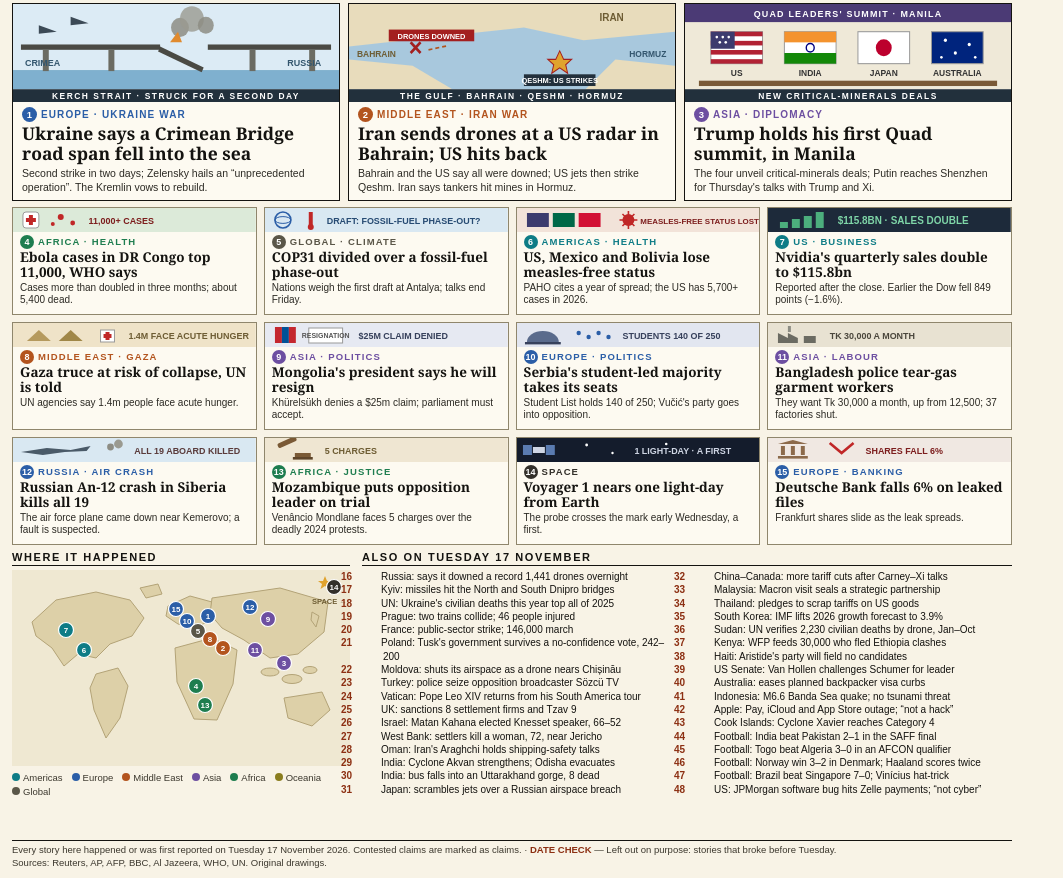
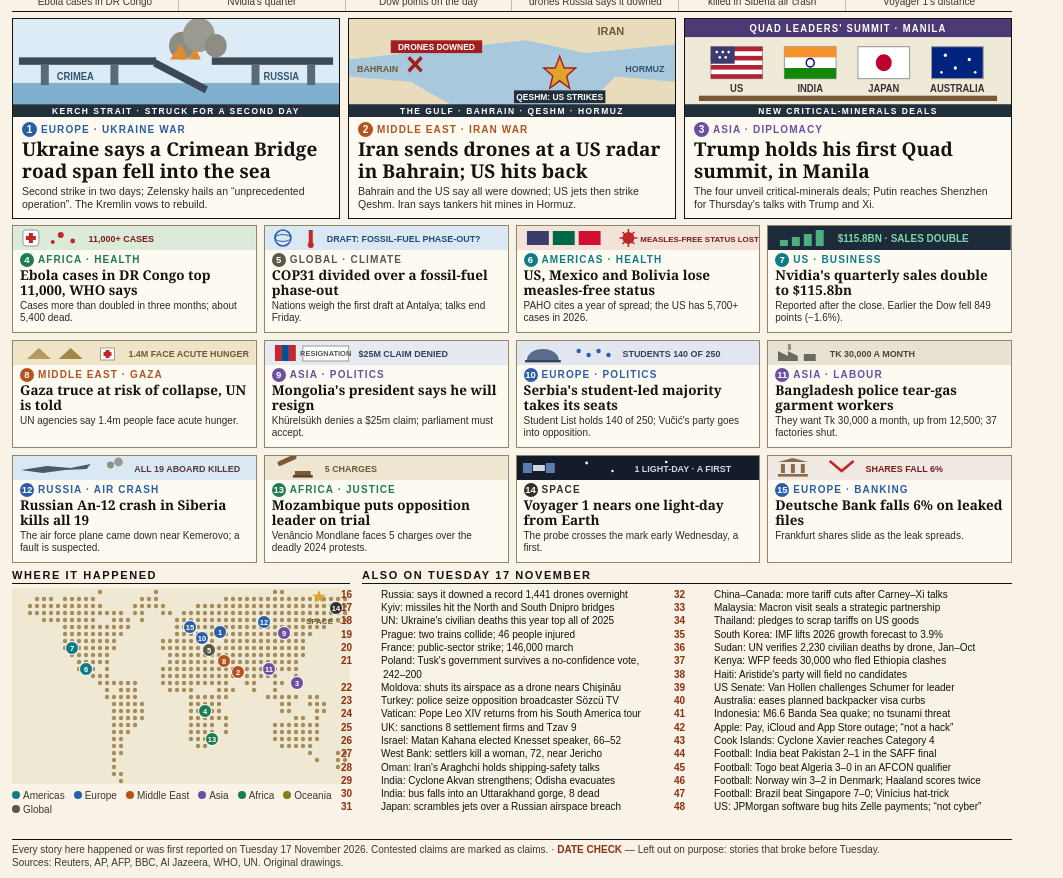
Before and after one commit to kenthu71/news-front-page-20261117, a website: page page.html in a window 1280 px wide. Shown: the part 146-1024 px from the top of the page, without its empty margins (0-1063 px from the left). Drawn offline with Linux system fonts and the light colour scheme.

Commit message:
v2: dotted world map, full craft pass

```diff
--- a/page.html
+++ b/page.html
@@ -19,14 +19,15 @@
   .masthead { border-top:3px solid #141310; border-bottom:2px solid #141310; padding:3px 0 5px 0; }
   .kicker { display:flex; justify-content:space-between; font-size:10px; font-weight:bold; letter-spacing:2.2px; }
   .kicker .r { color:#8c2f12; }
-  .masttitle { text-align:center; font-size:57px; font-weight:bold; line-height:1.04; letter-spacing:.2px; margin-top:1px; }
+  .masttitle { text-align:center; font-size:62px; font-weight:bold; line-height:1.04; letter-spacing:.2px; margin-top:1px; }
+  .nw { white-space:nowrap; }
 
   /* ---------- stat strip ---------- */
   .stats { display:flex; border-top:1px solid #141310; border-bottom:1px solid #141310; }
-  .stat { flex:1; text-align:center; padding:4px 3px 3px 3px; border-right:1px solid #c9bd9d; }
+  .stat { flex:1; text-align:center; padding:5px 3px 4px 3px; border-right:1px solid #c9bd9d; }
   .stat:last-child { border-right:none; }
-  .stat b { display:block; font-family:Georgia,'Times New Roman',serif; font-size:20px; line-height:1.05; }
-  .stat span { display:block; font-size:9.5px; line-height:1.15; color:#3c382e; margin-top:1px; }
+  .stat b { display:block; font-family:Georgia,'Times New Roman',serif; font-size:27px; line-height:1.05; }
+  .stat span { display:block; font-size:10px; line-height:1.15; color:#3c382e; margin-top:1px; }
   .stat.hot b { color:#8c2f12; }
 
   /* ---------- lead cards ---------- */
@@ -35,8 +36,8 @@
   .lead svg { display:block; width:100%; height:98px; }
   .lead .body { padding:5px 9px 0 9px; }
   .tag { font-size:10px; font-weight:bold; letter-spacing:1.1px; }
-  .tag .n { display:inline-block; color:#fff; border-radius:50%; width:15px; height:15px; line-height:15px; text-align:center; font-size:9.5px; margin-right:4px; letter-spacing:0; }
-  .lead h2 { font-family:Georgia,'Times New Roman',serif; font-size:17.5px; line-height:1.14; margin:2px 0 3px 0; }
+  .tag .n { display:inline-block; color:#fff; border-radius:50%; width:15px; height:15px; line-height:15px; text-align:center; font-size:10px; margin-right:4px; letter-spacing:0; }
+  .lead h2 { font-family:Georgia,'Times New Roman',serif; font-size:19px; line-height:1.12; margin:2px 0 3px 0; }
   .lead p { font-size:10.5px; line-height:1.28; color:#2c2a24; }
   .c-eu { background:#2b5ea7; } .c-me { background:#b3541e; } .c-as { background:#6d4fa1; }
   .c-af { background:#1e7d4f; } .c-am { background:#0e7c86; } .c-gl { background:#5a5648; } .c-sp { background:#33302a; }
@@ -48,8 +49,8 @@
   .card { border:1px solid #8f866c; background:#fdfaf1; overflow:hidden; height:108px; }
   .card svg { display:block; width:100%; height:24px; }
   .card .body { padding:3px 7px 0 7px; }
-  .card .tag { font-size:9.5px; }
-  .card .tag .n { width:14px; height:14px; line-height:14px; font-size:9px; }
+  .card .tag { font-size:10px; }
+  .card .tag .n { width:14px; height:14px; line-height:14px; font-size:9.5px; }
   .card h3 { font-family:Georgia,'Times New Roman',serif; font-size:13.5px; line-height:1.12; margin:1px 0 2px 0; }
   .card p { font-size:10px; line-height:1.18; color:#2c2a24; }
 
@@ -58,7 +59,7 @@
   .mapbox { width:338px; flex:none; }
   .alsobox { flex:1; }
   .btitle { font-size:11px; font-weight:bold; letter-spacing:1.6px; border-bottom:1.5px solid #141310; padding-bottom:2px; margin-bottom:4px; }
-  .legend { display:flex; flex-wrap:wrap; gap:3px 9px; font-size:9.5px; color:#3c382e; margin-top:2px; }
+  .legend { display:flex; flex-wrap:wrap; gap:3px 9px; font-size:10px; color:#3c382e; margin-top:2px; }
   .legend i { display:inline-block; width:8px; height:8px; border-radius:50%; margin-right:3px; }
   .legend span { white-space:nowrap; }
   .also { list-style:none; columns:2; column-gap:16px; font-size:10px; line-height:1.33; }
@@ -66,7 +67,7 @@
   .also b { display:inline-block; min-width:19px; color:#8c2f12; }
 
   /* ---------- footer ---------- */
-  .footer { border-top:1.5px solid #141310; padding-top:3px; font-size:9.5px; line-height:1.3; color:#3c382e; display:flex; flex-direction:column; gap:0; }
+  .footer { border-top:1.5px solid #141310; padding-top:3px; font-size:10px; line-height:1.3; color:#3c382e; display:flex; flex-direction:column; gap:0; }
   .footer .dc { font-weight:bold; color:#8c2f12; }
 </style>
 </head>
@@ -93,23 +94,22 @@
 
     <article class="lead">
       <svg viewBox="0 0 328 92" preserveAspectRatio="none" aria-label="Crimean Bridge illustration">
-        <rect x="0" y="0" width="328" height="62" fill="#dcebf5"/>
-        <rect x="0" y="62" width="328" height="18" fill="#7fb0cf"/>
-        <polygon points="26,20 44,26 26,28" fill="#3c4a56"/>
-        <polygon points="58,12 76,18 58,20" fill="#3c4a56"/>
-        <rect x="8" y="38" width="140" height="5" fill="#4a4a44"/>
-        <rect x="196" y="38" width="124" height="5" fill="#4a4a44"/>
-        <rect x="148" y="40" width="48" height="5" fill="#4a4a44" transform="rotate(24 148 40)"/>
-        <rect x="30" y="43" width="6" height="20" fill="#6b6b62"/>
-        <rect x="96" y="43" width="6" height="20" fill="#6b6b62"/>
-        <rect x="238" y="43" width="6" height="20" fill="#6b6b62"/>
-        <rect x="298" y="43" width="6" height="20" fill="#6b6b62"/>
-        <circle cx="168" cy="22" r="9" fill="#8d8d84" opacity=".85"/>
-        <circle cx="180" cy="14" r="12" fill="#9a9a90" opacity=".8"/>
-        <circle cx="194" cy="20" r="8" fill="#8d8d84" opacity=".85"/>
-        <polygon points="158,36 166,26 170,36" fill="#e08a2e"/>
-        <text x="12" y="58" font-size="9" font-weight="bold" fill="#33566e">CRIMEA</text>
-        <text x="276" y="58" font-size="9" font-weight="bold" fill="#33566e">RUSSIA</text>
+        <rect x="0" y="0" width="328" height="60" fill="#dcebf5"/>
+        <rect x="0" y="60" width="328" height="20" fill="#7fb0cf"/>
+        <rect x="6" y="36" width="138" height="7" fill="#3c4a56"/>
+        <rect x="200" y="36" width="122" height="7" fill="#3c4a56"/>
+        <rect x="144" y="38" width="58" height="7" fill="#3c4a56" transform="rotate(26 144 38)"/>
+        <rect x="28" y="43" width="8" height="19" fill="#5a6b78"/>
+        <rect x="98" y="43" width="8" height="19" fill="#5a6b78"/>
+        <rect x="240" y="43" width="8" height="19" fill="#5a6b78"/>
+        <rect x="296" y="43" width="8" height="19" fill="#5a6b78"/>
+        <circle cx="170" cy="25" r="13" fill="#8d8d84"/>
+        <circle cx="187" cy="15" r="16" fill="#9a9a90"/>
+        <circle cx="204" cy="25" r="11" fill="#8d8d84"/>
+        <polygon points="158,38 169,23 176,38" fill="#e08a2e"/>
+        <polygon points="176,38 184,28 189,38" fill="#e08a2e"/>
+        <text x="44" y="57" font-size="9.5" font-weight="bold" fill="#33566e">CRIMEA</text>
+        <text x="252" y="57" font-size="9.5" font-weight="bold" fill="#33566e">RUSSIA</text>
         <rect x="0" y="80" width="328" height="12" fill="#22303c"/>
         <text x="164" y="89" font-size="8.5" font-weight="bold" fill="#ffffff" text-anchor="middle" letter-spacing="1.5">KERCH STRAIT &middot; STRUCK FOR A SECOND DAY</text>
       </svg>
@@ -123,19 +123,18 @@
     <article class="lead">
       <svg viewBox="0 0 328 92" preserveAspectRatio="none" aria-label="Gulf map illustration">
         <rect x="0" y="0" width="328" height="80" fill="#a8c8dd"/>
-        <path d="M0,0 L328,0 L328,26 L236,34 L176,22 L96,30 L0,40 Z" fill="#e8dcbc"/>
-        <path d="M0,80 L0,52 L64,58 L104,80 Z" fill="#e8dcbc"/>
-        <path d="M238,80 L268,52 L328,58 L328,80 Z" fill="#e8dcbc"/>
-        <text x="252" y="16" font-size="10" font-weight="bold" fill="#6d5c33">IRAN</text>
-        <text x="8" y="50" font-size="8.5" font-weight="bold" fill="#6d5c33">BAHRAIN</text>
-        <text x="282" y="50" font-size="8.5" font-weight="bold" fill="#33566e">HORMUZ</text>
-        <path d="M80,43 L100,39" stroke="#b3541e" stroke-width="1.6" stroke-dasharray="4 3"/>
-        <path d="M62,36 l10,10 M72,36 l-10,10" stroke="#a31f1f" stroke-width="2.6"/>
-        <rect x="40" y="24" width="86" height="11" fill="#a31f1f"/>
-        <text x="83" y="32.5" font-size="7.5" font-weight="bold" fill="#fff" text-anchor="middle">DRONES DOWNED</text>
-        <polygon points="212,44 216,52 224,52 218,57 220,65 212,60 204,65 206,57 200,52 208,52" fill="#e0a32e" stroke="#a31f1f" stroke-width="1"/>
-        <rect x="176" y="66" width="72" height="11" fill="#22303c"/>
-        <text x="212" y="74.5" font-size="7.5" font-weight="bold" fill="#fff" text-anchor="middle">QESHM: US STRIKES</text>
+        <path d="M0,0 L328,0 L328,24 L238,32 L178,20 L96,28 L0,38 Z" fill="#e8dcbc"/>
+        <path d="M0,80 L0,54 L62,59 L102,80 Z" fill="#e8dcbc"/>
+        <path d="M240,80 L268,54 L328,59 L328,80 Z" fill="#e8dcbc"/>
+        <text x="250" y="15" font-size="11" font-weight="bold" fill="#6d5c33">IRAN</text>
+        <text x="8" y="50" font-size="9" font-weight="bold" fill="#6d5c33">BAHRAIN</text>
+        <text x="278" y="50" font-size="9" font-weight="bold" fill="#33566e">HORMUZ</text>
+        <rect x="42" y="20" width="92" height="12" fill="#a31f1f"/>
+        <text x="88" y="29" font-size="8.5" font-weight="bold" fill="#fff" text-anchor="middle">DRONES DOWNED</text>
+        <path d="M60,36 l13,13 M73,36 l-13,13" stroke="#a31f1f" stroke-width="3.4"/>
+        <polygon points="212,35 216.5,46 228,46 219,53.5 222,65 212,58 202,65 205,53.5 196,46 207.5,46" fill="#e0a32e" stroke="#a31f1f" stroke-width="1.4"/>
+        <rect x="166" y="67" width="92" height="12" fill="#22303c"/>
+        <text x="212" y="76" font-size="8.5" font-weight="bold" fill="#fff" text-anchor="middle">QESHM: US STRIKES</text>
         <rect x="0" y="80" width="328" height="12" fill="#22303c"/>
         <text x="164" y="89" font-size="8.5" font-weight="bold" fill="#ffffff" text-anchor="middle" letter-spacing="1.5">THE GULF &middot; BAHRAIN &middot; QESHM &middot; HORMUZ</text>
       </svg>
@@ -150,30 +149,30 @@
       <svg viewBox="0 0 328 92" preserveAspectRatio="none" aria-label="Quad summit illustration">
         <rect x="0" y="0" width="328" height="80" fill="#efe9d8"/>
         <rect x="0" y="0" width="328" height="17" fill="#4b3a75"/>
-        <text x="164" y="12" font-size="9" font-weight="bold" fill="#ffffff" text-anchor="middle" letter-spacing="1.2">QUAD LEADERS' SUMMIT &middot; MANILA</text>
+        <text x="164" y="12.5" font-size="9.5" font-weight="bold" fill="#ffffff" text-anchor="middle" letter-spacing="1.2">QUAD LEADERS' SUMMIT &middot; MANILA</text>
         <g>
           <rect x="26" y="26" width="52" height="30" fill="#fff" stroke="#999"/>
           <rect x="26" y="26" width="52" height="4.3" fill="#b22234"/><rect x="26" y="34.6" width="52" height="4.3" fill="#b22234"/><rect x="26" y="43.2" width="52" height="4.3" fill="#b22234"/><rect x="26" y="51.8" width="52" height="4.2" fill="#b22234"/>
           <rect x="26" y="26" width="24" height="16" fill="#3c3b6e"/>
           <circle cx="32" cy="31" r="1.3" fill="#fff"/><circle cx="38" cy="31" r="1.3" fill="#fff"/><circle cx="44" cy="31" r="1.3" fill="#fff"/><circle cx="35" cy="36" r="1.3" fill="#fff"/><circle cx="41" cy="36" r="1.3" fill="#fff"/>
-          <text x="52" y="68" font-size="8.5" font-weight="bold" text-anchor="middle" fill="#333">US</text>
+          <text x="52" y="69" font-size="9.5" font-weight="bold" text-anchor="middle" fill="#333">US</text>
         </g>
         <g>
           <rect x="100" y="26" width="52" height="30" fill="#fff" stroke="#999"/>
           <rect x="100" y="26" width="52" height="10" fill="#f4932e"/>
           <rect x="100" y="46" width="52" height="10" fill="#138808"/>
           <circle cx="126" cy="41" r="4" fill="none" stroke="#000080" stroke-width="1.4"/>
-          <text x="126" y="68" font-size="8.5" font-weight="bold" text-anchor="middle" fill="#333">INDIA</text>
+          <text x="126" y="69" font-size="9.5" font-weight="bold" text-anchor="middle" fill="#333">INDIA</text>
         </g>
         <g>
           <rect x="174" y="26" width="52" height="30" fill="#fff" stroke="#999"/>
           <circle cx="200" cy="41" r="8" fill="#bc002d"/>
-          <text x="200" y="68" font-size="8.5" font-weight="bold" text-anchor="middle" fill="#333">JAPAN</text>
+          <text x="200" y="69" font-size="9.5" font-weight="bold" text-anchor="middle" fill="#333">JAPAN</text>
         </g>
         <g>
           <rect x="248" y="26" width="52" height="30" fill="#00247d" stroke="#999"/>
           <circle cx="262" cy="34" r="1.6" fill="#fff"/><circle cx="286" cy="38" r="1.6" fill="#fff"/><circle cx="272" cy="46" r="1.6" fill="#fff"/><circle cx="292" cy="50" r="1.3" fill="#fff"/><circle cx="258" cy="50" r="1.3" fill="#fff"/>
-          <text x="274" y="68" font-size="8.5" font-weight="bold" text-anchor="middle" fill="#333">AUSTRALIA</text>
+          <text x="274" y="69" font-size="9.5" font-weight="bold" text-anchor="middle" fill="#333">AUSTRALIA</text>
         </g>
         <rect x="14" y="72" width="300" height="5" fill="#7a5a36"/>
         <rect x="0" y="80" width="328" height="12" fill="#22303c"/>
@@ -203,7 +202,7 @@
       <svg viewBox="0 0 244 24" preserveAspectRatio="none"><rect width="244" height="24" fill="#d9e8f2"/><circle cx="18" cy="12" r="8" fill="none" stroke="#2b5ea7" stroke-width="1.6"/><ellipse cx="18" cy="12" rx="8" ry="3.4" fill="none" stroke="#2b5ea7" stroke-width="1"/><rect x="44" y="4" width="4" height="13" fill="#c02727"/><circle cx="46" cy="19" r="3" fill="#c02727"/><text x="62" y="16" font-size="9" font-weight="bold" fill="#274b73">DRAFT: FOSSIL-FUEL PHASE-OUT?</text></svg>
       <div class="body">
         <div class="tag t-gl"><span class="n c-gl">5</span>GLOBAL &middot; CLIMATE</div>
-        <h3>COP31 divided over a fossil-fuel phase-out</h3>
+        <h3>COP31 divided over a fossil-fuel <span class="nw">phase-out</span></h3>
         <p>Nations weigh the first draft at Antalya; talks end Friday.</p>
       </div>
     </article>
@@ -212,7 +211,7 @@
       <svg viewBox="0 0 244 24" preserveAspectRatio="none"><rect width="244" height="24" fill="#f2e3d9"/><rect x="10" y="5" width="22" height="14" fill="#3c3b6e"/><rect x="36" y="5" width="22" height="14" fill="#006847"/><rect x="62" y="5" width="22" height="14" fill="#d21034"/><circle cx="112" cy="12" r="6" fill="#c02727"/><path d="M112,3 v4 M112,17 v4 M103,12 h4 M117,12 h4 M106,6 l3,3 M115,15 l3,3 M118,6 l-3,3 M109,15 l-3,3" stroke="#c02727" stroke-width="1.6"/><text x="124" y="16" font-size="8" font-weight="bold" fill="#7c1d1d">MEASLES-FREE STATUS LOST</text></svg>
       <div class="body">
         <div class="tag t-am"><span class="n c-am">6</span>AMERICAS &middot; HEALTH</div>
-        <h3>US, Mexico and Bolivia lose measles-free status</h3>
+        <h3>US, Mexico and Bolivia lose <span class="nw">measles-free</span> status</h3>
         <p>PAHO cites a year of spread; the US has 5,700+ cases in 2026.</p>
       </div>
     </article>
@@ -236,7 +235,7 @@
     </article>
 
     <article class="card">
-      <svg viewBox="0 0 244 24" preserveAspectRatio="none"><rect width="244" height="24" fill="#e6e9f2"/><rect x="10" y="4" width="7" height="16" fill="#c4272f"/><rect x="17" y="4" width="7" height="16" fill="#015197"/><rect x="24" y="4" width="7" height="16" fill="#c4272f"/><rect x="44" y="5" width="34" height="15" fill="#fff" stroke="#999"/><text x="61" y="15" font-size="7" font-weight="bold" fill="#555" text-anchor="middle">RESIGNATION</text><text x="94" y="16" font-size="9" font-weight="bold" fill="#37415c">$25M CLAIM DENIED</text></svg>
+      <svg viewBox="0 0 244 24" preserveAspectRatio="none"><rect width="244" height="24" fill="#e6e9f2"/><rect x="10" y="4" width="7" height="16" fill="#c4272f"/><rect x="17" y="4" width="7" height="16" fill="#015197"/><rect x="24" y="4" width="7" height="16" fill="#c4272f"/><rect x="38" y="5" width="46" height="15" fill="#fff" stroke="#999"/><text x="61" y="15.5" font-size="7.5" font-weight="bold" fill="#555" text-anchor="middle">RESIGNATION</text><text x="94" y="16" font-size="9" font-weight="bold" fill="#37415c">$25M CLAIM DENIED</text></svg>
       <div class="body">
         <div class="tag t-as"><span class="n c-as">9</span>ASIA &middot; POLITICS</div>
         <h3>Mongolia's president says he will resign</h3>
@@ -303,40 +302,28 @@
   <section class="bottom">
     <div class="mapbox">
       <div class="btitle">WHERE IT HAPPENED</div>
-      <svg viewBox="0 0 338 196" width="338" height="196" aria-label="World map with story pins">
+      <svg viewBox="0 0 338 196" width="338" height="196" aria-label="Dotted world map with story pins">
         <rect x="0" y="0" width="338" height="196" fill="#efe8d2"/>
-        <g fill="#ddd0a8" stroke="#b3a377" stroke-width="1">
-          <path d="M20,52 L44,30 L84,22 L118,30 L132,48 L120,66 L98,74 L84,88 L66,84 L52,96 L40,78 L24,66 Z"/>
-          <path d="M128,18 L146,14 L150,24 L134,28 Z"/>
-          <path d="M84,104 L106,98 L116,116 L108,148 L94,168 L82,140 L78,118 Z"/>
-          <path d="M156,36 L178,26 L200,32 L198,50 L184,58 L166,54 L154,46 Z"/>
-          <path d="M163,78 L200,68 L225,80 L221,114 L205,150 L182,149 L165,112 Z"/>
-          <path d="M200,28 L268,18 L316,32 L312,62 L286,84 L258,88 L232,70 L210,58 L198,44 Z"/>
-          <ellipse cx="258" cy="102" rx="9" ry="4"/>
-          <ellipse cx="280" cy="109" rx="10" ry="4.5"/>
-          <ellipse cx="298" cy="100" rx="7" ry="3.5"/>
-          <path d="M272,128 L310,122 L318,140 L300,156 L276,148 Z"/>
-          <path d="M300,42 L307,46 L304,57 L299,50 Z"/>
+        <g id="dots" fill="#a68d5a"></g>
+        <polygon points="307,2 308.8,6.8 313.8,6.8 309.8,9.8 311.3,14.6 307,11.7 302.7,14.6 304.2,9.8 300.2,6.8 305.2,6.8" fill="#e0a32e"/>
+        <g font-size="7.5" font-weight="bold" fill="#fff" text-anchor="middle">
+          <g><circle cx="178" cy="39" r="6.5" fill="#2b5ea7" stroke="#fff" stroke-width="1"/><text x="178" y="41.6">15</text></g>
+          <g><circle cx="190" cy="50" r="6.5" fill="#2b5ea7" stroke="#fff" stroke-width="1"/><text x="190" y="52.6">10</text></g>
+          <g><circle cx="208" cy="44" r="6.5" fill="#2b5ea7" stroke="#fff" stroke-width="1"/><text x="208" y="46.6">1</text></g>
+          <g><circle cx="197" cy="62" r="6.5" fill="#5a5648" stroke="#fff" stroke-width="1"/><text x="197" y="64.6">5</text></g>
+          <g><circle cx="212" cy="73" r="6.5" fill="#b3541e" stroke="#fff" stroke-width="1"/><text x="212" y="75.6">8</text></g>
+          <g><circle cx="226" cy="84" r="6.5" fill="#b3541e" stroke="#fff" stroke-width="1"/><text x="226" y="86.6">2</text></g>
+          <g><circle cx="252" cy="34" r="6.5" fill="#2b5ea7" stroke="#fff" stroke-width="1"/><text x="252" y="36.6">12</text></g>
+          <g><circle cx="272" cy="45" r="6.5" fill="#6d4fa1" stroke="#fff" stroke-width="1"/><text x="272" y="47.6">9</text></g>
+          <g><circle cx="257" cy="81" r="6.5" fill="#6d4fa1" stroke="#fff" stroke-width="1"/><text x="257" y="83.6">11</text></g>
+          <g><circle cx="285" cy="95" r="6.5" fill="#6d4fa1" stroke="#fff" stroke-width="1"/><text x="285" y="97.6">3</text></g>
+          <g><circle cx="193" cy="123" r="6.5" fill="#1e7d4f" stroke="#fff" stroke-width="1"/><text x="193" y="125.6">4</text></g>
+          <g><circle cx="200" cy="151" r="6.5" fill="#1e7d4f" stroke="#fff" stroke-width="1"/><text x="200" y="153.6">13</text></g>
+          <g><circle cx="74" cy="81" r="6.5" fill="#0e7c86" stroke="#fff" stroke-width="1"/><text x="74" y="83.6">6</text></g>
+          <g><circle cx="60" cy="60" r="6.5" fill="#0e7c86" stroke="#fff" stroke-width="1"/><text x="60" y="62.6">7</text></g>
+          <g><circle cx="324" cy="20" r="6.5" fill="#33302a" stroke="#fff" stroke-width="1"/><text x="324" y="22.6">14</text></g>
         </g>
-        <polygon points="313,6 315,11 320,11 316,14 317.5,19 313,16 308.5,19 310,14 306,11 311,11" fill="#e0a32e"/>
-        <g font-size="8" font-weight="bold" fill="#fff" text-anchor="middle">
-          <g><circle cx="164" cy="39" r="7.5" fill="#2b5ea7" stroke="#fff" stroke-width="1.2"/><text x="164" y="42">15</text></g>
-          <g><circle cx="175" cy="51" r="7.5" fill="#2b5ea7" stroke="#fff" stroke-width="1.2"/><text x="175" y="54">10</text></g>
-          <g><circle cx="196" cy="46" r="7.5" fill="#2b5ea7" stroke="#fff" stroke-width="1.2"/><text x="196" y="49">1</text></g>
-          <g><circle cx="186" cy="61" r="7.5" fill="#5a5648" stroke="#fff" stroke-width="1.2"/><text x="186" y="64">5</text></g>
-          <g><circle cx="198" cy="69" r="7.5" fill="#b3541e" stroke="#fff" stroke-width="1.2"/><text x="198" y="72">8</text></g>
-          <g><circle cx="211" cy="78" r="7.5" fill="#b3541e" stroke="#fff" stroke-width="1.2"/><text x="211" y="81">2</text></g>
-          <g><circle cx="238" cy="37" r="7.5" fill="#2b5ea7" stroke="#fff" stroke-width="1.2"/><text x="238" y="40">12</text></g>
-          <g><circle cx="256" cy="49" r="7.5" fill="#6d4fa1" stroke="#fff" stroke-width="1.2"/><text x="256" y="52">9</text></g>
-          <g><circle cx="243" cy="80" r="7.5" fill="#6d4fa1" stroke="#fff" stroke-width="1.2"/><text x="243" y="83">11</text></g>
-          <g><circle cx="272" cy="93" r="7.5" fill="#6d4fa1" stroke="#fff" stroke-width="1.2"/><text x="272" y="96">3</text></g>
-          <g><circle cx="184" cy="116" r="7.5" fill="#1e7d4f" stroke="#fff" stroke-width="1.2"/><text x="184" y="119">4</text></g>
-          <g><circle cx="193" cy="135" r="7.5" fill="#1e7d4f" stroke="#fff" stroke-width="1.2"/><text x="193" y="138">13</text></g>
-          <g><circle cx="72" cy="80" r="7.5" fill="#0e7c86" stroke="#fff" stroke-width="1.2"/><text x="72" y="83">6</text></g>
-          <g><circle cx="54" cy="60" r="7.5" fill="#0e7c86" stroke="#fff" stroke-width="1.2"/><text x="54" y="63">7</text></g>
-          <g><circle cx="322" cy="17" r="7.5" fill="#33302a" stroke="#fff" stroke-width="1.2"/><text x="322" y="20">14</text></g>
-        </g>
-        <text x="300" y="34" font-size="7.5" font-weight="bold" fill="#6d5c33">SPACE &rarr;</text>
+        <text x="294" y="36" font-size="8" font-weight="bold" fill="#6d5c33">SPACE &rarr;</text>
       </svg>
       <div class="legend">
         <span><i style="background:#0e7c86"></i>Americas</span>
@@ -357,7 +344,7 @@
         <li><b>18</b>UN: Ukraine's civilian deaths this year top all of 2025</li>
         <li><b>19</b>Prague: two trains collide; 46 people injured</li>
         <li><b>20</b>France: public-sector strike; 146,000 march</li>
-        <li><b>21</b>Poland: Tusk's government survives a no-confidence vote, 242&ndash;200</li>
+        <li><b>21</b>Poland: Tusk's government survives a no-confidence vote, <span class="nw">242&ndash;200</span></li>
         <li><b>22</b>Moldova: shuts its airspace as a drone nears Chi&#537;in&#259;u</li>
         <li><b>23</b>Turkey: police seize opposition broadcaster S&ouml;zc&uuml; TV</li>
         <li><b>24</b>Vatican: Pope Leo XIV returns from his South America tour</li>
@@ -395,5 +382,55 @@
     <span>Sources: Reuters, AP, AFP, BBC, Al Jazeera, WHO, UN. Original drawings.</span>
   </footer>
 
+  <script>
+    // Dotted world map: each string is one latitude row (48 columns,
+    // -180..180 longitude); '#' cells become dots in the map's <g id="dots">.
+    var MASK = [
+      "............#.......#................##.........",
+      "...###.#####......###.........##################",
+      "..###########....#####....######################",
+      "..##############.##..##.########################",
+      "....########..###.#....#########################",
+      ".......##########......######################...",
+      ".......#########.......####################.....",
+      ".......########......########.############......",
+      ".......########......#####################......",
+      "........######........####################......",
+      ".........#####........###################.......",
+      ".........###.#.......####################.......",
+      "...........###.......#################..#.......",
+      "............######...##########..##..##.#.......",
+      ".............#.###....####...###..#..#..........",
+      ".............#####.......######.....#####.##....",
+      "..............#####......#####........##..###...",
+      "..............#####......#####........##...##...",
+      "..............#####......######.........##.#....",
+      "..............####.......####.#......#######....",
+      "..............###........####.#......#######....",
+      "..............##.........####........#######....",
+      "..............##..........##..........#####.....",
+      "..............##..........................#...##",
+      "..............#............................#..##",
+      "..............#...............................#.",
+      "..............##................................",
+      "...............#................................"
+    ];
+    (function () {
+      var g = document.getElementById('dots');
+      var NS = 'http://www.w3.org/2000/svg';
+      for (var r = 0; r < MASK.length; r++) {
+        var row = MASK[r];
+        for (var c = 0; c < row.length; c++) {
+          if (row.charAt(c) !== '#') continue;
+          var ci = document.createElementNS(NS, 'circle');
+          ci.setAttribute('cx', 4 + c * 7);
+          ci.setAttribute('cy', 4 + r * 7);
+          ci.setAttribute('r', 2.2);
+          g.appendChild(ci);
+        }
+      }
+    })();
+  </script>
+
 </body>
 </html>
```
Also changed, not shown: entry.png.
